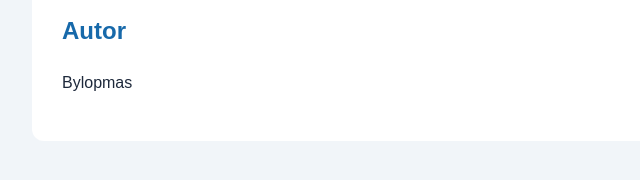
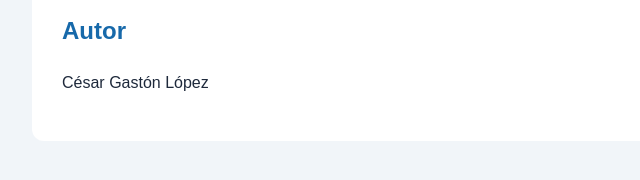
Before and after one commit to Bylopmas/sysinfo, a plain HTML site: page index.html in a window 1280 px wide. Shown: the part 890-1070 px from the top of the page, 183-823 px from the left. Drawn offline with Linux system fonts and the light colour scheme.

Commit message:
Update author name in index.html

```diff
--- a/index.html
+++ b/index.html
@@ -69,7 +69,7 @@
     <p>PowerShell · Windows · CIM · CMD · GitHub Pages</p>
 
     <h2>Autor</h2>
-    <p>Bylopmas</p>
+    <p>César Gastón López</p>
 </main>
 </body>
 </html>
```
